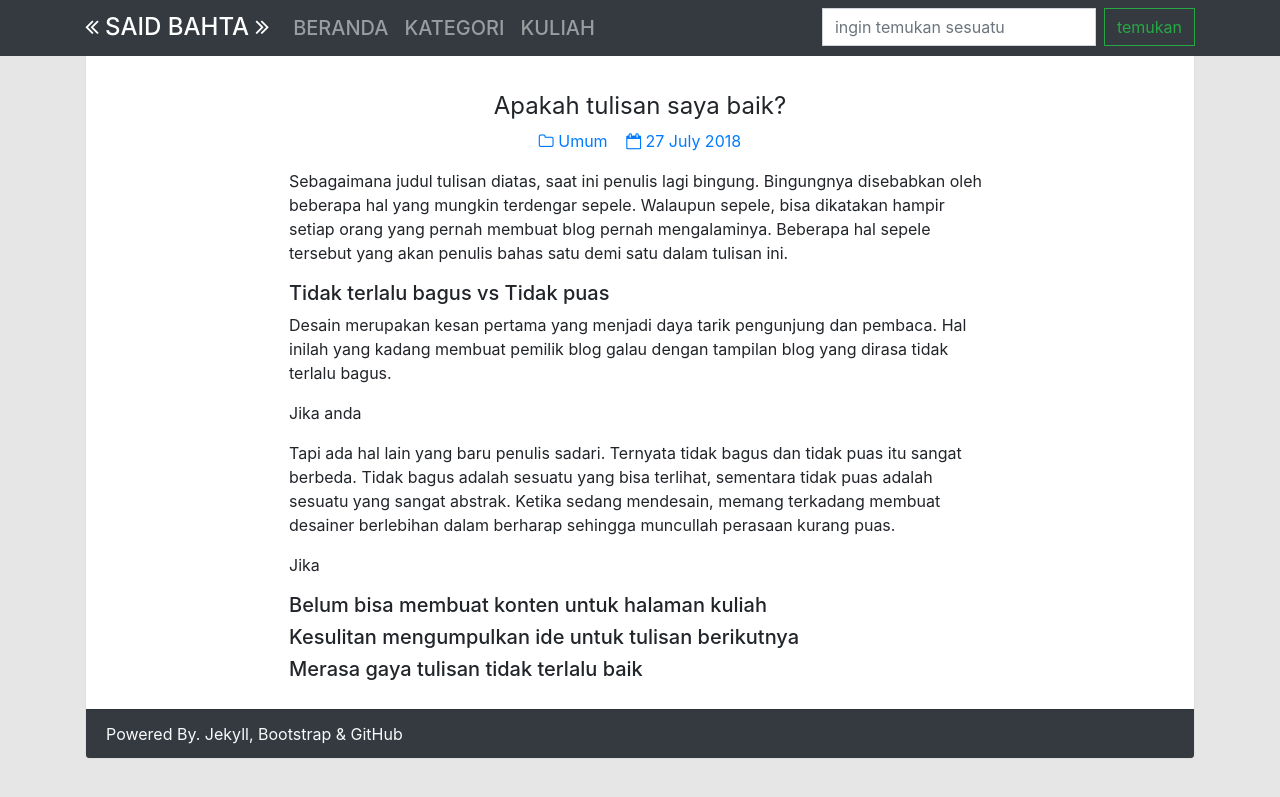
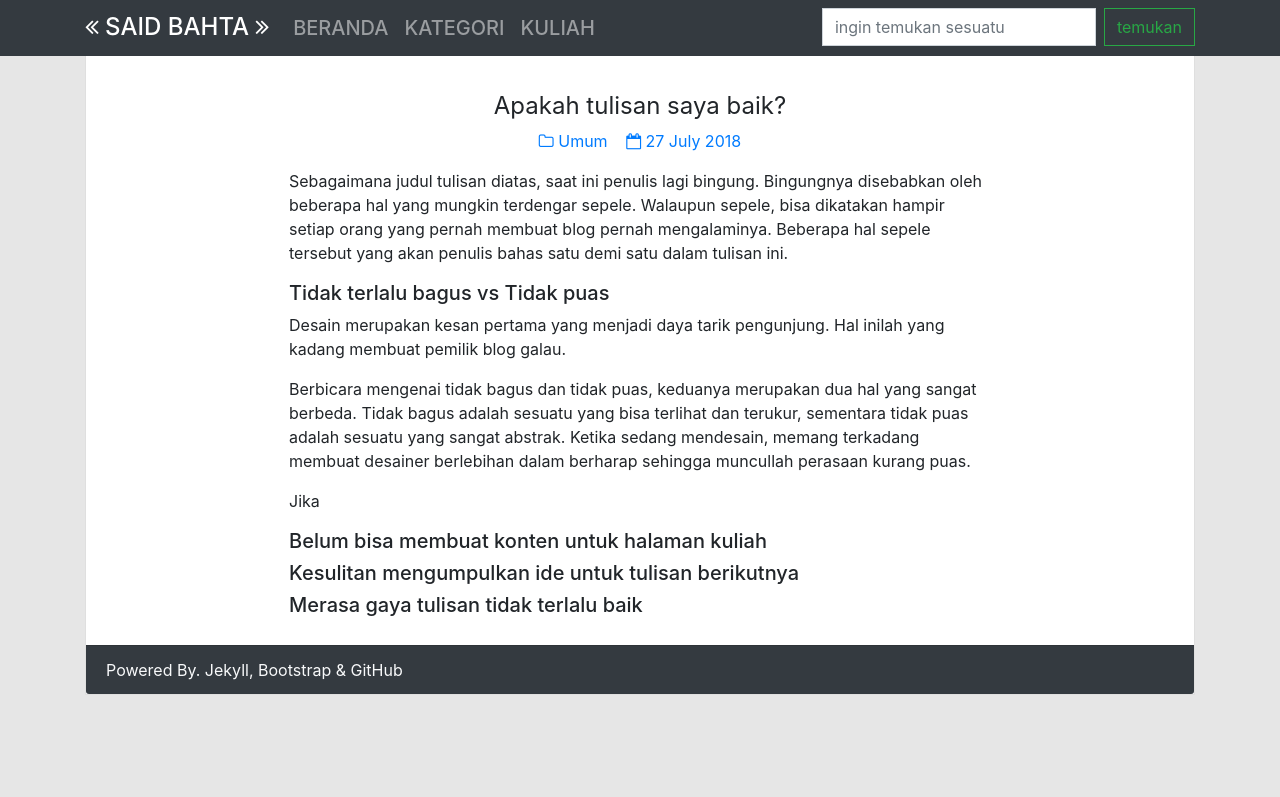
Before and after one commit to surtinaali/blog, a Jekyll site: the page built from _posts/2018-07-28-gaya-tulisan.markdown, in a window 1280 px wide. Shown: the top 797 px of the page. Built offline with Jekyll 4.4.1, drawn with Linux system fonts in a browser that asks for light colours; comment, search, counter and statistics services are not loaded.

Commit message:
draftkan postingan

```diff
--- a/_posts/2018-07-28-gaya-tulisan.markdown
+++ b/_posts/2018-07-28-gaya-tulisan.markdown
@@ -9,11 +9,9 @@ img_path: assets/img/post/noimage.svg
 Sebagaimana judul tulisan diatas, saat ini penulis lagi bingung. Bingungnya disebabkan oleh beberapa hal yang mungkin terdengar sepele. Walaupun sepele, bisa dikatakan hampir setiap orang yang pernah membuat blog pernah mengalaminya. Beberapa hal sepele tersebut yang akan penulis bahas satu demi satu dalam tulisan ini.
 
 ##### Tidak terlalu bagus vs Tidak puas
-Desain merupakan kesan pertama yang menjadi daya tarik pengunjung dan pembaca. Hal inilah yang kadang membuat pemilik blog galau dengan tampilan blog yang dirasa tidak terlalu bagus.
+Desain merupakan kesan pertama yang menjadi daya tarik pengunjung. Hal inilah yang kadang membuat pemilik blog galau.
 
-Jika anda
-
-Tapi ada hal lain yang baru penulis sadari. Ternyata tidak bagus dan tidak puas itu sangat berbeda. Tidak bagus adalah sesuatu yang bisa terlihat, sementara tidak puas adalah sesuatu yang sangat abstrak. Ketika sedang mendesain, memang terkadang membuat desainer berlebihan dalam berharap sehingga muncullah perasaan kurang puas.
+Berbicara mengenai tidak bagus dan tidak puas, keduanya merupakan dua hal yang sangat berbeda. Tidak bagus adalah sesuatu yang bisa terlihat dan terukur, sementara tidak puas adalah sesuatu yang sangat abstrak.  Ketika sedang mendesain, memang terkadang membuat desainer berlebihan dalam berharap sehingga muncullah perasaan kurang puas.
 
 Jika
 
```
